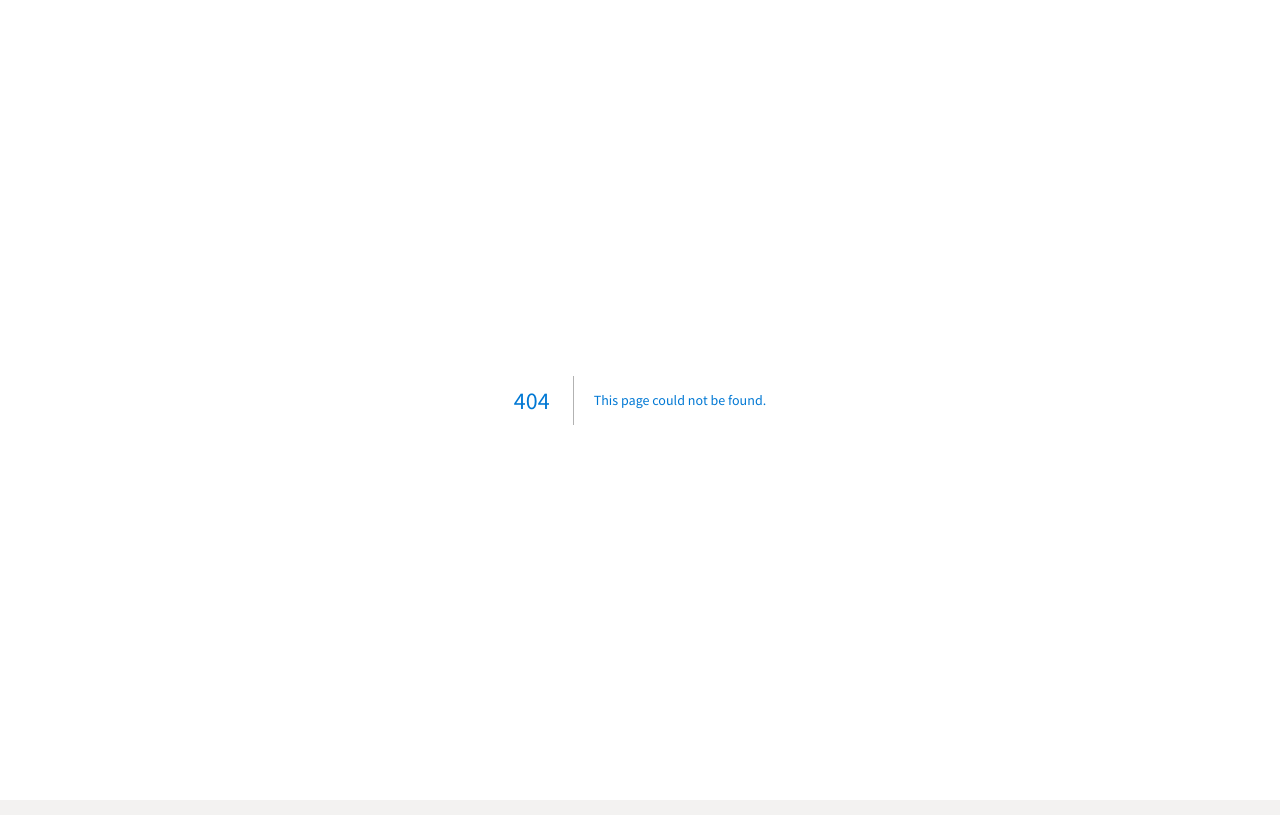
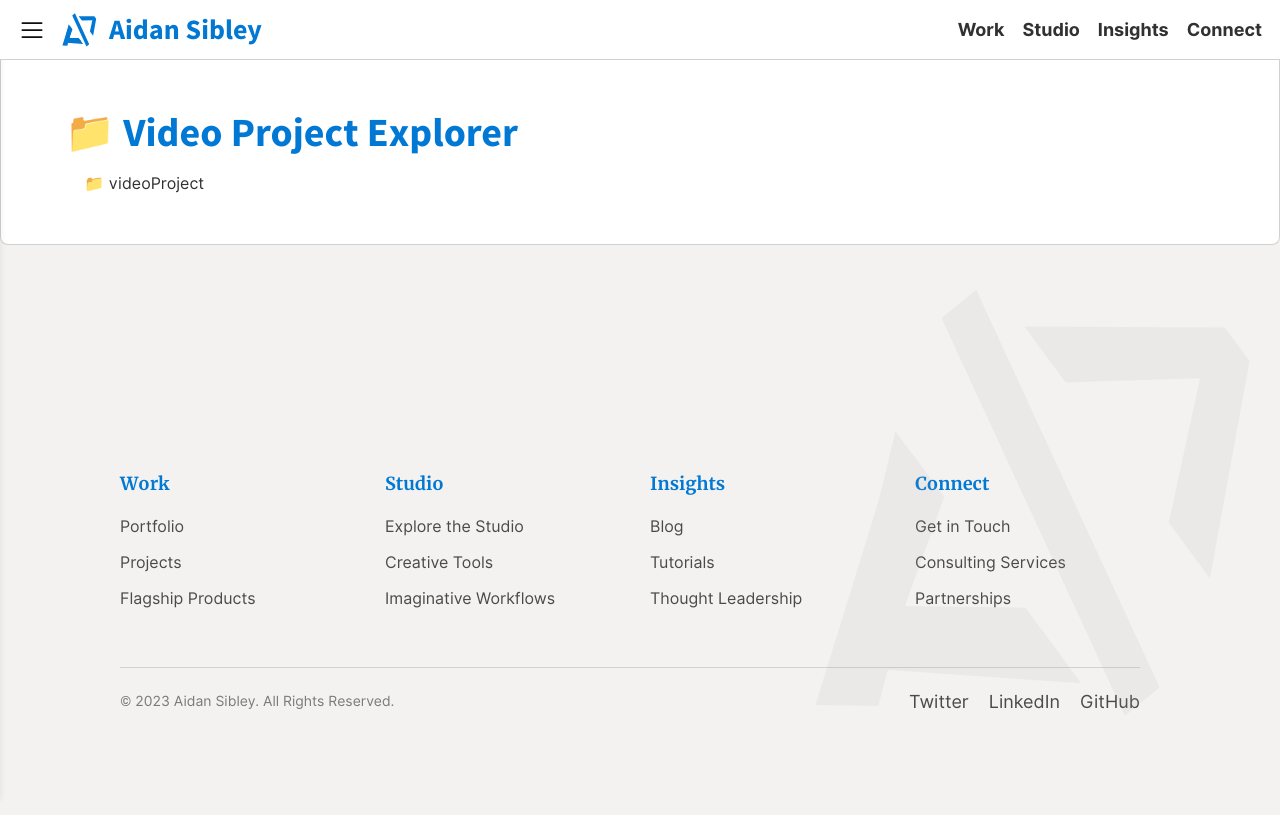
Before and after one commit to ajsib/portfolio, a Next.js app: page /video-browser in a window 1280 px wide. Before the commit this address had no page. Built offline with nearby package versions, Linux system fonts and the light colour scheme.

Commit message:
video explorer

```diff
--- /dev/null
+++ b/pages/video-browser.tsx
@@ -0,0 +1,155 @@
+/** @jsxImportSource @emotion/react */
+import { css } from '@emotion/react';
+import { useEffect, useState } from 'react';
+import Head from 'next/head';
+import Header from '@/components/Shared/Header';
+import Footer from '@/components/Shared/Footer';
+import PaperContent from '@/components/Shared/PaperContent';
+import DesktopSideMenu from '@/components/Shared/Header/DesktopSideMenu';
+import MobileSideMenu from '@/components/Shared/Header/MobileSideMenu';
+import { MOBILE_MENU_HEIGHT, HEADER_HEIGHT, DESKTOP_MENU_WIDTH } from '@/components/Shared/Header/styles';
+import path from 'path';
+import fs from 'fs';
+
+type FileNode = {
+  name: string;
+  path: string;
+  isDirectory: boolean;
+  children?: FileNode[];
+};
+
+const containerStyle = (isMenuOpen: boolean, isMobile: boolean) => css`
+  background-color: var(--bg-B1);
+  overflow-y: hidden;
+  transition: padding-left 0.2s ease-out, padding-top 0.2s ease-out;
+  padding-left: ${isMenuOpen && !isMobile ? `${DESKTOP_MENU_WIDTH / 2}px` : '0'};
+  padding-top: ${isMenuOpen && isMobile ? `${(MOBILE_MENU_HEIGHT - HEADER_HEIGHT) / 3}px` : '0'};
+  padding-bottom: 4rem;
+  z-index: 2;
+`;
+
+const listStyle = css`
+  ul {
+    list-style: none;
+    padding-left: 1.2rem;
+  }
+
+  li {
+    margin: 0.3rem 0;
+    cursor: pointer;
+  }
+
+  a {
+    color: var(--text-P1);
+    text-decoration: none;
+  }
+`;
+
+const FileTree: React.FC<{ node: FileNode }> = ({ node }) => {
+  const [expanded, setExpanded] = useState(false);
+
+  if (node.isDirectory) {
+    return (
+      <li>
+        <strong onClick={() => setExpanded(!expanded)}>
+          {expanded ? '📂' : '📁'} {node.name}
+        </strong>
+        {expanded && node.children && (
+          <ul>
+            {node.children.map((child) => (
+              <FileTree key={child.path} node={child} />
+            ))}
+          </ul>
+        )}
+      </li>
+    );
+  }
+
+  return (
+    <li>
+      📄 <a href={`/videoProject/${node.path}`} target="_blank" rel="noopener noreferrer">{node.name}</a>
+    </li>
+  );
+};
+
+const VideoBrowser = ({ fileTree }: { fileTree: FileNode }) => {
+  const [isMenuOpen, setIsMenuOpen] = useState(false);
+  const [isMobile, setIsMobile] = useState(false);
+
+  useEffect(() => {
+    const handleResize = () => {
+      setIsMobile(window.innerWidth <= 768);
+    };
+
+    handleResize();
+    window.addEventListener('resize', handleResize);
+    return () => window.removeEventListener('resize', handleResize);
+  }, []);
+
+  const toggleMenu = () => {
+    setIsMenuOpen(!isMenuOpen);
+  };
+
+  return (
+    <div>
+      <Head>
+        <title>Video Project Explorer</title>
+      </Head>
+
+      <Header toggleMenu={toggleMenu} isMenuOpen={isMenuOpen} />
+      <DesktopSideMenu isMenuOpen={isMenuOpen && !isMobile} />
+      <MobileSideMenu isMenuOpen={isMenuOpen && isMobile} />
+
+      <div css={containerStyle(isMenuOpen, isMobile)}>
+        <PaperContent>
+          <h1>📁 Video Project Explorer</h1>
+          <div css={listStyle}>
+            <ul>
+              <FileTree node={fileTree} />
+            </ul>
+          </div>
+        </PaperContent>
+      </div>
+
+      <Footer isMenuOpen={isMenuOpen} isMobile={isMobile} />
+    </div>
+  );
+};
+
+export async function getStaticProps() {
+  const baseDir = path.join(process.cwd(), 'public', 'videoProject');
+
+  const walkDir = (dirPath: string, relativePath = ''): FileNode => {
+    const entries = fs.readdirSync(dirPath, { withFileTypes: true });
+
+    return {
+      name: path.basename(dirPath),
+      path: relativePath,
+      isDirectory: true,
+      children: entries.map((entry) => {
+        const fullPath = path.join(dirPath, entry.name);
+        const entryRelPath = path.join(relativePath, entry.name);
+
+        if (entry.isDirectory()) {
+          return walkDir(fullPath, entryRelPath);
+        }
+
+        return {
+          name: entry.name,
+          path: entryRelPath.replace(/\\/g, '/'), // Ensure URLs are web-safe
+          isDirectory: false,
+        };
+      }),
+    };
+  };
+
+  const fileTree = walkDir(baseDir);
+
+  return {
+    props: {
+      fileTree,
+    },
+  };
+}
+
+export default VideoBrowser;
```
